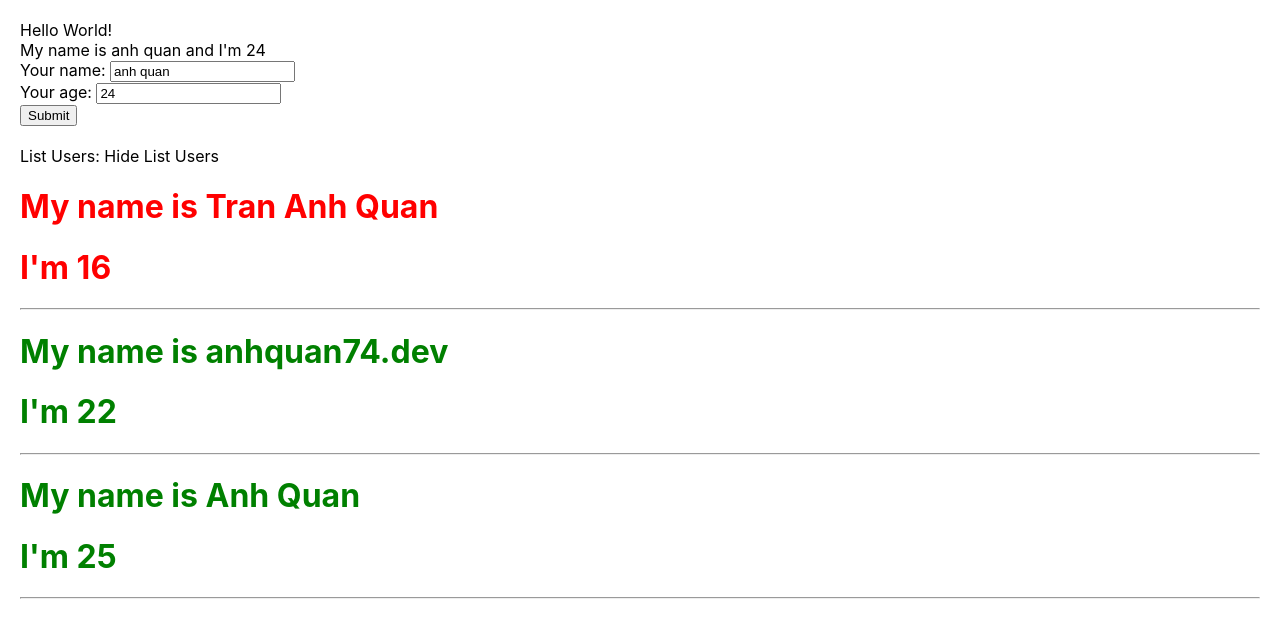
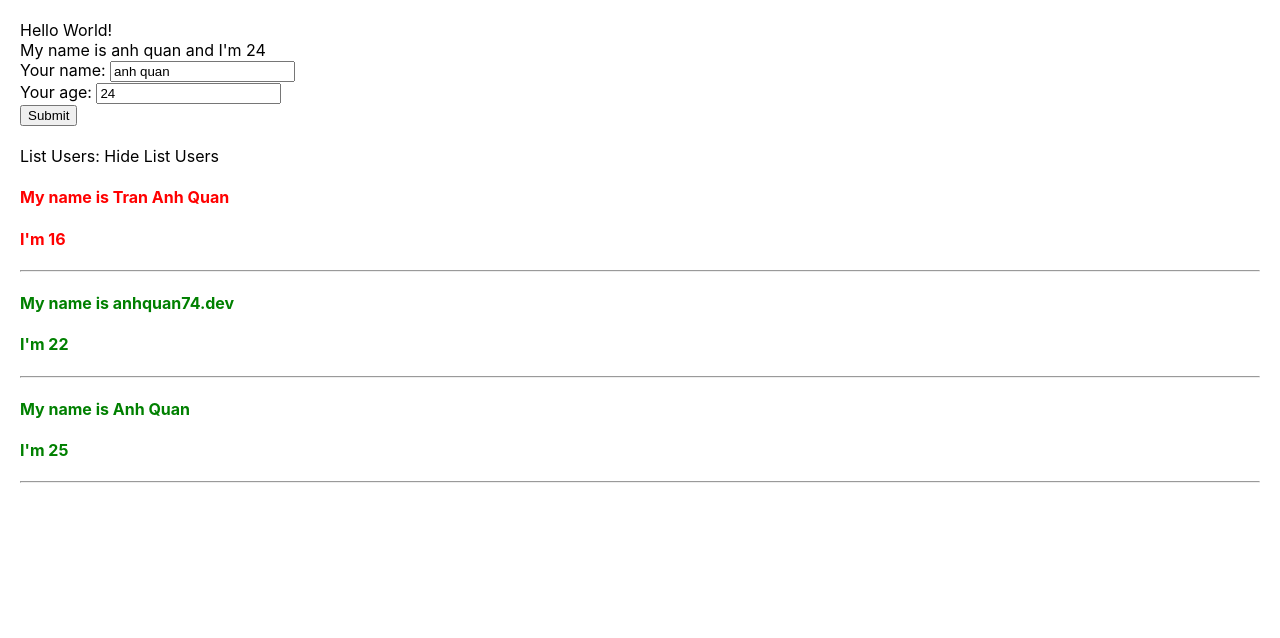
Before and after one commit to anhquan74-dev/learn-react-hoidanit, a React (Create React App) app: page / in a window 1280 px wide. Shown: the top 638 px of the page. Built offline with nearby package versions, Linux system fonts and the light colour scheme.

Commit message:
video 26

```diff
--- a/src/components/UserInfor.js
+++ b/src/components/AddUserInfor.js
@@ -1,6 +1,6 @@
 import React from "react";
 
-class UserInfor extends React.Component {
+class AddUserInfor extends React.Component {
     state = {
         name: "anh quan",
         city: "Da Nang",
@@ -23,7 +23,11 @@ class UserInfor extends React.Component {
 
     handleSubmit(e) {
         e.preventDefault();
-        console.log(this.state)
+        this.props.handleAddNewUser({
+            id: Math.floor((Math.random() * 100) + 1),
+            name: this.state.name,
+            age: this.state.age
+        });
     }
 
     render() {
@@ -58,4 +62,4 @@ class UserInfor extends React.Component {
     }
 }
 
-export default UserInfor
+export default AddUserInfor
--- a/src/components/DisplayInfor.js
+++ b/src/components/DisplayInfor.js
@@ -26,8 +26,8 @@ class DisplayInfor extends React.Component {
                         {listUsers.map((user, index) => {
                             return (
                                 <div key={user.id} className={user.age > 18 ? 'green' : 'red'}>
-                                    <h1>My name is {user.name}</h1>
-                                    <h1>I'm {user.age}</h1>
+                                    <h4>My name is {user.name}</h4>
+                                    <h4>I'm {user.age}</h4>
                                     <hr />
                                 </div>
                             )
--- a/src/components/MyComponent.js
+++ b/src/components/MyComponent.js
@@ -1,6 +1,6 @@
 import React from "react";
 import DisplayInfor from "./DisplayInfor";
-import UserInfor from "./UserInfor";
+import AddUserInfor from "./AddUserInfor";
 
 class MyComponent extends React.Component {
     state = {
@@ -22,12 +22,24 @@ class MyComponent extends React.Component {
             }
         ]
     }
+
+    handleAddNewUser = (user) => {
+        this.setState({
+            listUsers: [...this.state.listUsers, user]
+        })
+        console.log(user)
+    }
+
     render() {
         return (
             <>
-                <UserInfor />
+                <AddUserInfor
+                    handleAddNewUser={this.handleAddNewUser}
+                />
                 <br />
-                <DisplayInfor listUsers={this.state.listUsers} />
+                <DisplayInfor
+                    listUsers={this.state.listUsers}
+                />
             </>
         );
     }
```
